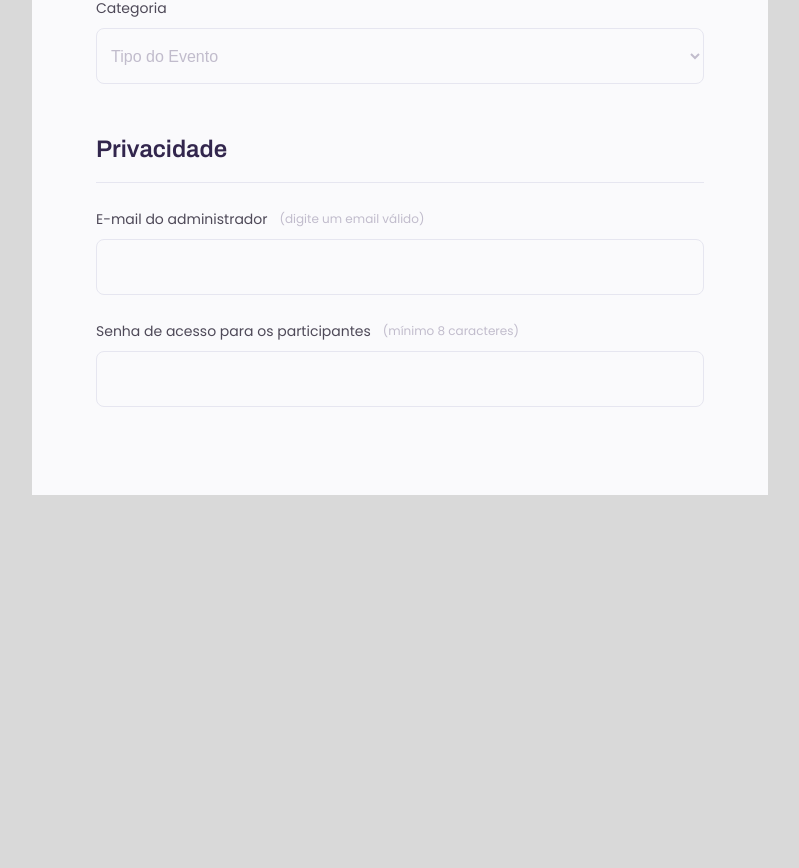
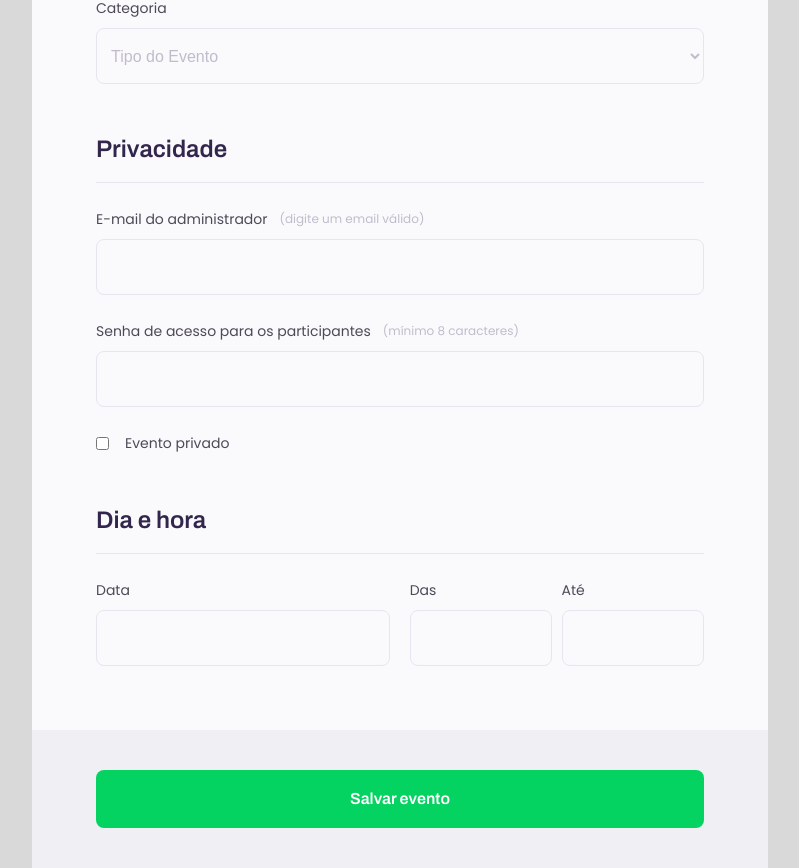
Before and after one commit to alexandrecabraldev/Formulario-2, a React (Vite) app: page / in a window 1280 px wide. Shown: the part 1015-1883 px from the top of the page, without its empty margins (240-1039 px from the left). Before the commit the page ends 1510 px from the top, so only its background shows below. Built offline with nearby package versions, Linux system fonts and the light colour scheme.

Commit message:
add button, style form completed

```diff
--- a/src/App.tsx
+++ b/src/App.tsx
@@ -9,7 +9,6 @@ export function App() {
         titleHeader="Crie e compartilhe seu evento."
         subtitleHeader="O primeiro passo, é preencher esse formulário de inscrição."
       />
-
       <Form/>
     </>
   )
--- /dev/null
+++ b/src/componensts/Button.tsx
@@ -0,0 +1,36 @@
+import styled from "styled-components";
+import { FieldsetDefault } from "./TitleSection";
+
+export const FieldsetButton = styled(FieldsetDefault)`
+    padding: 2.5rem 4rem;
+    display: flex;
+    justify-content: center;
+    background-color:${props=>props.theme.backgroundFooter};
+
+    button{
+        width: 100%;
+        background-color:${props=>props.theme.greenButton};
+        color: ${props=>props.theme.white};
+        font-family: "Archivo", sans-serif;
+        font-weight: 600;
+        font-size: 1rem;
+        line-height:1.625rem;
+        border: none;
+        border-radius: 8px;
+        padding: 1rem 0;
+        cursor: pointer;
+    }
+`;
+
+interface TypeButtonProps{
+    titleSectionProps:string;
+}
+
+export function Button(props: TypeButtonProps){
+    return (
+        <FieldsetButton>
+            <button type="submit">{props.titleSectionProps}</button>
+        </FieldsetButton>
+
+    );
+}
--- /dev/null
+++ b/src/componensts/CheckedArea.tsx
@@ -0,0 +1,23 @@
+import styled from "styled-components";
+import { ContainerInputs } from "./Default/ContainerInputs";
+
+const ContainerCheckedArea = styled(ContainerInputs)`
+    display: flex;
+    flex-direction: row;
+    align-items:center;
+    gap: 1rem;
+
+`;
+
+interface PropsType{
+    titleLabel:string;
+}
+
+export function CheckedArea(props: PropsType){
+    return(
+        <ContainerCheckedArea>
+            <input type="checkbox" name="" id="" title="checkBox"/>
+            <label htmlFor="">{props.titleLabel}</label>
+        </ContainerCheckedArea>
+    );
+}
--- /dev/null
+++ b/src/componensts/Date.tsx
@@ -0,0 +1,38 @@
+import styled from "styled-components";
+import { ContainerInputs } from "./Default/ContainerInputs";
+import { InputSection } from "./InputSection";
+
+
+const ContainerHour = styled(ContainerInputs)`
+    display: grid;
+    grid-template-columns: repeat(2, 48.4%);
+    gap: 3.2%;
+    margin-bottom:0;
+
+`;
+
+const ContainerDate = styled(ContainerHour)`
+
+    @media (max-width: 450px) {
+        grid-template-columns: repeat(1, 100%);
+        gap:0;
+    }
+`;
+
+
+interface PropsType{
+    titleLabel:string;
+}
+
+export function Date(props:PropsType){
+    return(
+        <ContainerDate>
+            <InputSection titleLabel="Data"/>
+
+            <ContainerHour>
+                <InputSection titleLabel="Das"/>
+                <InputSection titleLabel="Até"/>
+            </ContainerHour>
+        </ContainerDate>
+    );
+}
--- /dev/null
+++ b/src/componensts/DayHour.tsx
@@ -0,0 +1,16 @@
+import { Date } from "./Date";
+import { TitleSection, FieldsetEnd } from "./TitleSection";
+
+interface PropsType{
+    titleSectionProps:string;
+}
+
+export function DayHour(props:PropsType){
+    return(
+        <FieldsetEnd>
+            <TitleSection>{props.titleSectionProps}</TitleSection>
+            <Date titleLabel="Senha de acesso para os participantes"/>
+        </FieldsetEnd>
+
+    );
+}
--- a/src/componensts/Form.tsx
+++ b/src/componensts/Form.tsx
@@ -1,4 +1,6 @@
 import styled from "styled-components";
+import { Button } from "./Button";
+import { DayHour } from "./DayHour";
 import { EventInformation } from "./EventInformation";
 import { Privacy } from "./Privacy";
 
@@ -18,6 +20,8 @@ export function Form(){
         <Formy>
             <EventInformation titleSectionProps="Informações do Evento" />
             <Privacy titleSectionProps="Privacidade"/>
+            <DayHour titleSectionProps="Dia e hora"/>
+            <Button titleSectionProps="Salvar evento"/>
         </Formy>
     );
 }
--- a/src/componensts/Privacy.tsx
+++ b/src/componensts/Privacy.tsx
@@ -1,3 +1,4 @@
+import { CheckedArea } from "./CheckedArea";
 import { InputSection } from "./InputSection";
 import { TitleSection, FieldsetDefault } from "./TitleSection";
 
@@ -19,6 +20,8 @@ export function Privacy(props:TypeTitleProps){
                 titleLabel="Senha de acesso para os participantes"
                 titleSpan="(mínimo 8 caracteres)"
             />
+
+            <CheckedArea titleLabel="Evento privado"/>
         </FieldsetDefault>
     );
 }
--- a/src/componensts/TitleSection.ts
+++ b/src/componensts/TitleSection.ts
@@ -15,10 +15,14 @@ export const TitleSection = styled.h1`
 export const FieldsetDefault = styled.fieldset`
     border: none;
     min-width: 19rem;
-    padding: 0 4rem 4rem;
+    padding: 0 4rem 1.5rem;
 `;
 
 export const Fieldset = styled(FieldsetDefault)`
     padding: 4rem 4rem 1.5rem;
 
 `;
+
+export const FieldsetEnd = styled(FieldsetDefault)`
+    padding: 0rem 4rem 2.5rem;
+`;
```
